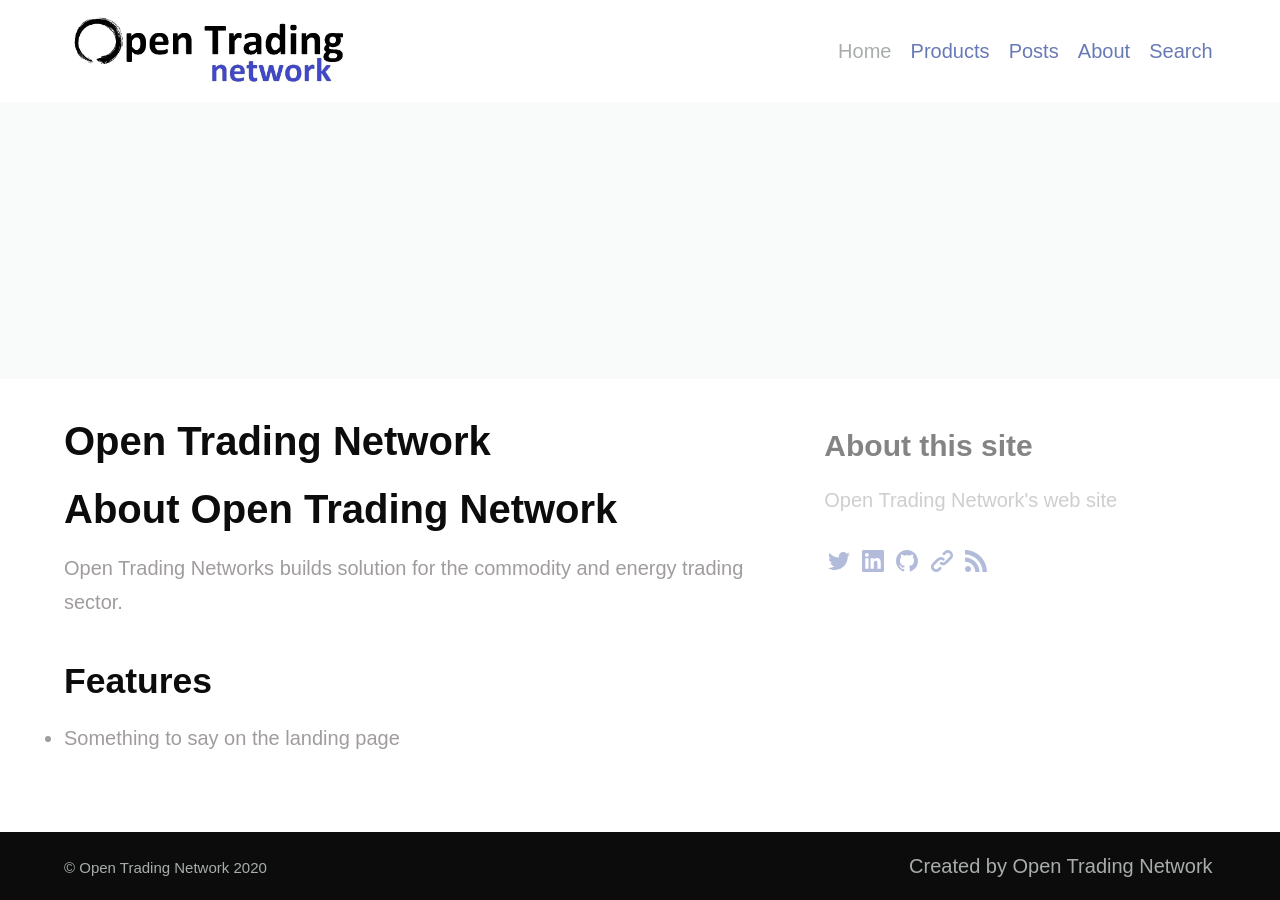
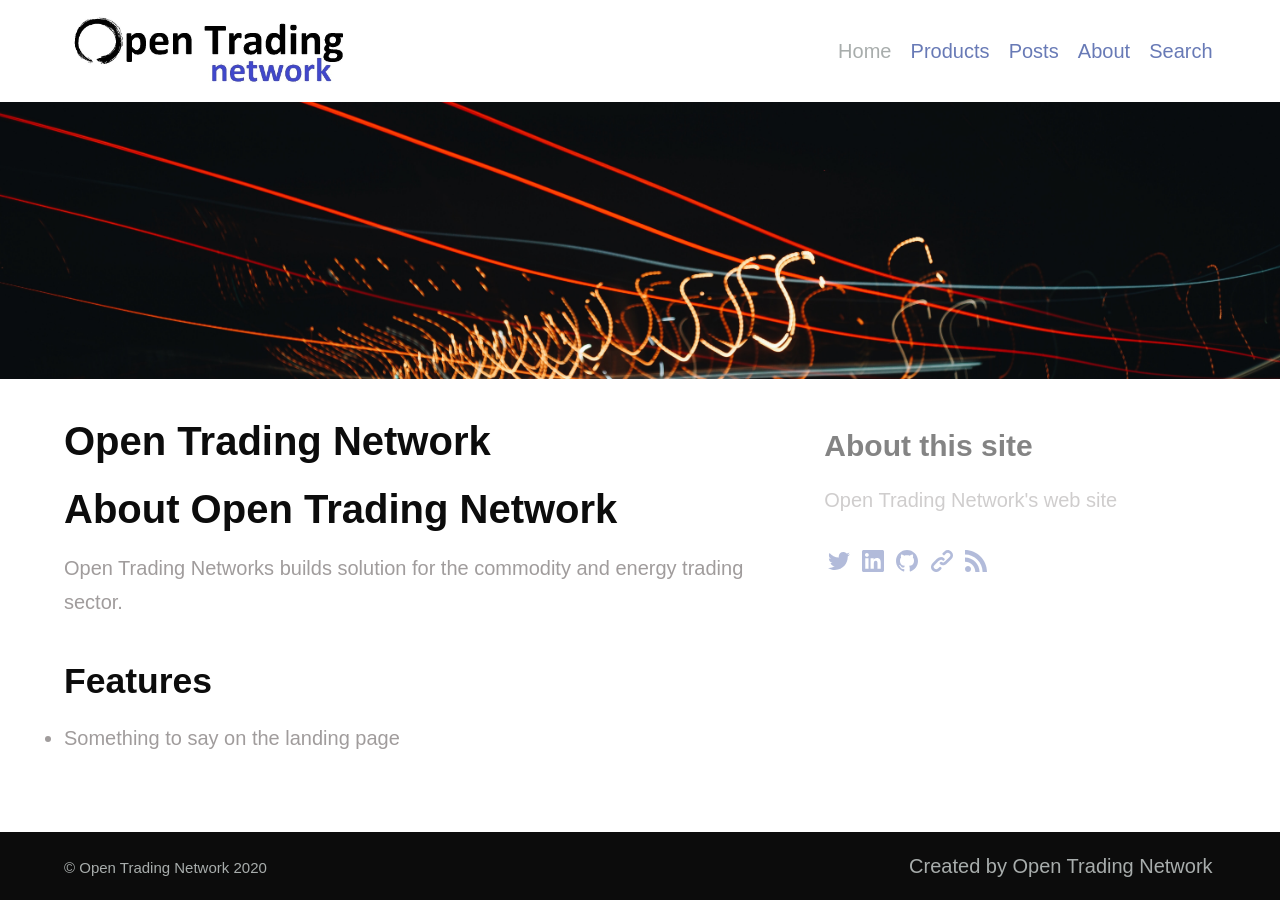
Before and after one commit to opentrading-net/opentrading-net.github.io, a Jekyll site: the page built from index.md, in a window 1280 px wide. Built offline with Jekyll 4.4.1, drawn with Linux system fonts in a browser that asks for light colours.

Commit message:
Feature images

```diff
--- a/_includes/site-feature.html
+++ b/_includes/site-feature.html
@@ -7,7 +7,7 @@
 {% endif %}
 
 {% if feature_text or feature_image %}
-<div class="feature"{% if feature_image %} style="background-image: url({{ feature_image }}, {{ site.url }})"{% endif %}>
+<div class="feature"{% if feature_image %} style="background-image: url({{ site.url }}{{ feature_image }})"{% endif %}>
     <div class="container  typeset">
       {{ feature_text | markdownify }}
     </div>
```
